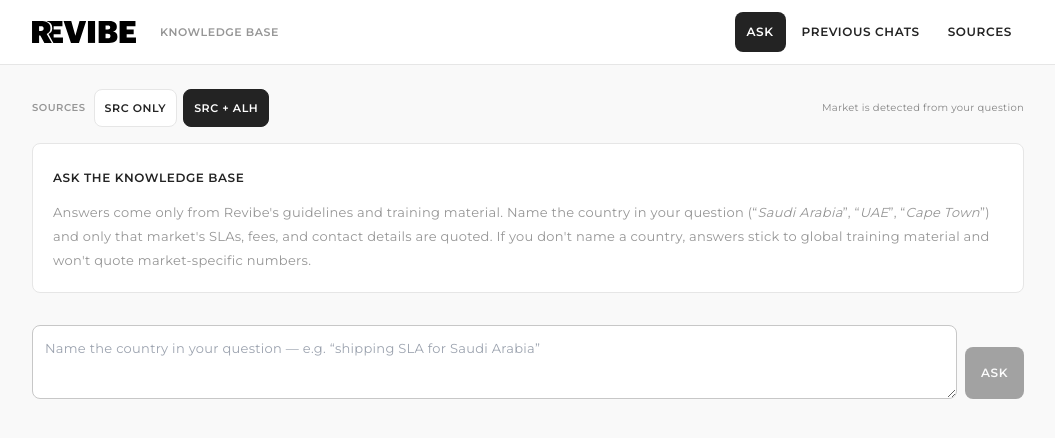
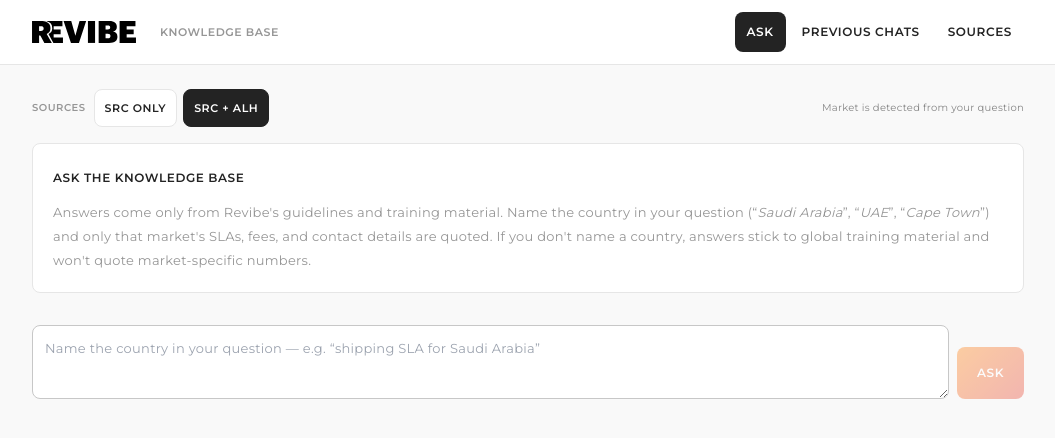
Before and after one commit to youssfrevibe/revibe-kb, a Next.js app: page /ask in a window 1280 px wide. Shown: the top 438 px of the page, without its empty margins (112-1167 px from the left). Built offline with nearby package versions, Linux system fonts and the light colour scheme.

Commit message:
Style Ask and Send buttons with official revibe.me brand gradient

```diff
--- a/app/globals.css
+++ b/app/globals.css
@@ -22,6 +22,7 @@
   --revibe-border-input: #c7c7c7; /* --form-input-border */
 
   --revibe-accent: #ff8b21;       /* warm brand accent */
+  --revibe-gradient: linear-gradient(135deg, #ff8b21 0%, #e95144 100%); /* revibe.me brand gradient */
   --revibe-alert: #e95144;        /* --sale-badge-bg */
   --revibe-error: #d93333;
   --revibe-error-bg: #fceeee;
--- a/components/Chat.tsx
+++ b/components/Chat.tsx
@@ -473,8 +473,8 @@
         <button
           type="submit"
           disabled={busy || !input.trim()}
-          className="revibe-label revibe-focus rounded-[var(--revibe-radius)] px-4 py-3 text-[12px] transition-opacity disabled:opacity-40"
-          style={{ background: "var(--revibe-ink)", color: "#fff" }}
+          className="revibe-label revibe-focus rounded-[var(--revibe-radius)] px-5 py-3 text-[12px] font-bold tracking-wider transition-all hover:opacity-90 active:scale-95 disabled:opacity-40"
+          style={{ background: "var(--revibe-gradient)", color: "#fff" }}
         >
           {busy ? "Asking…" : "Ask"}
         </button>
--- a/components/TeachChat.tsx
+++ b/components/TeachChat.tsx
@@ -239,8 +239,8 @@
         <button
           type="submit"
           disabled={streaming || !input.trim()}
-          className="revibe-label revibe-focus rounded-[var(--revibe-radius)] px-5 py-2.5 text-[12px] transition-opacity disabled:opacity-40"
-          style={{ background: "var(--revibe-ink)", color: "#fff" }}
+          className="revibe-label revibe-focus rounded-[var(--revibe-radius)] px-5 py-2.5 text-[12px] font-bold tracking-wider transition-all hover:opacity-90 active:scale-95 disabled:opacity-40"
+          style={{ background: "var(--revibe-gradient)", color: "#fff" }}
         >
           {streaming ? "…" : "Send"}
         </button>
```
